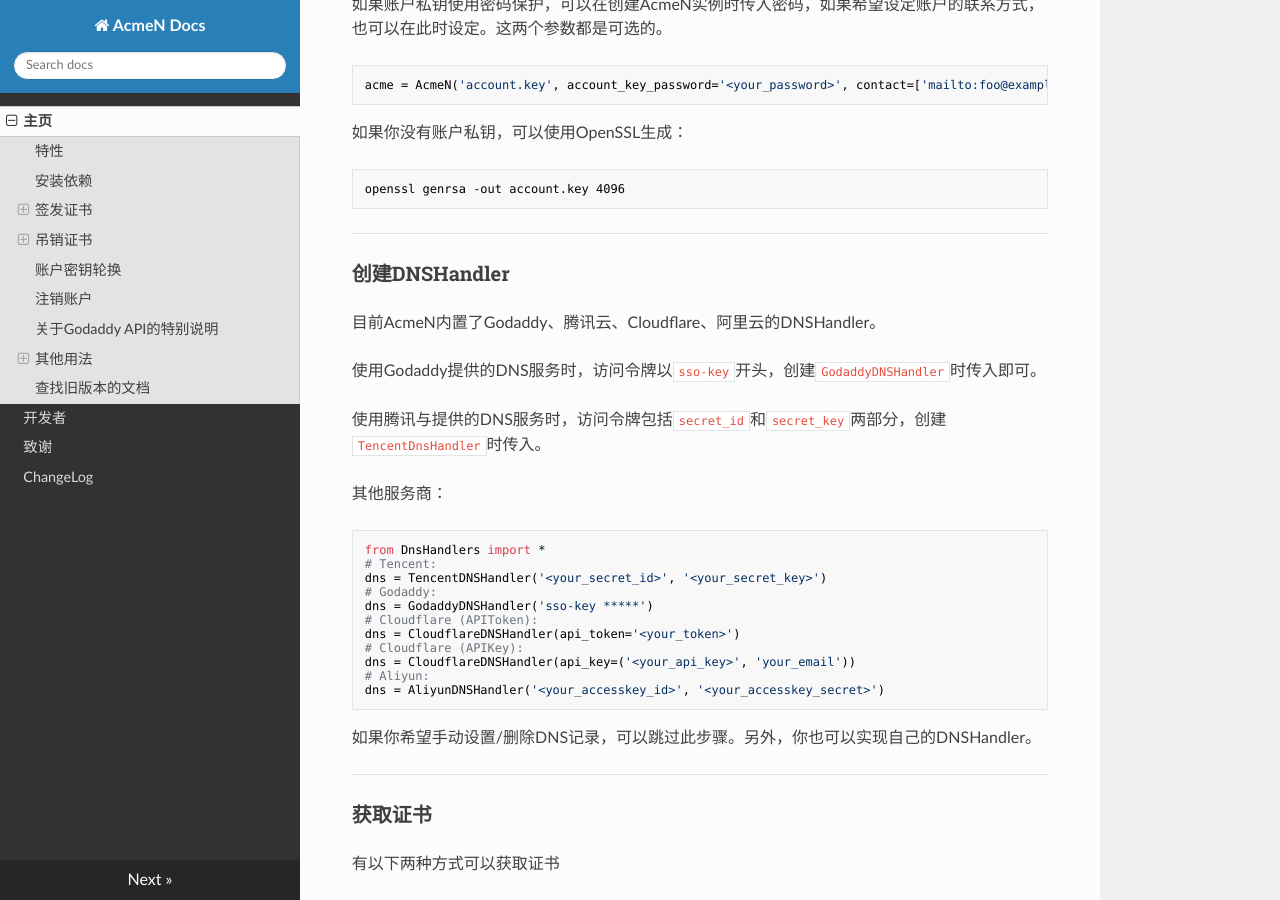
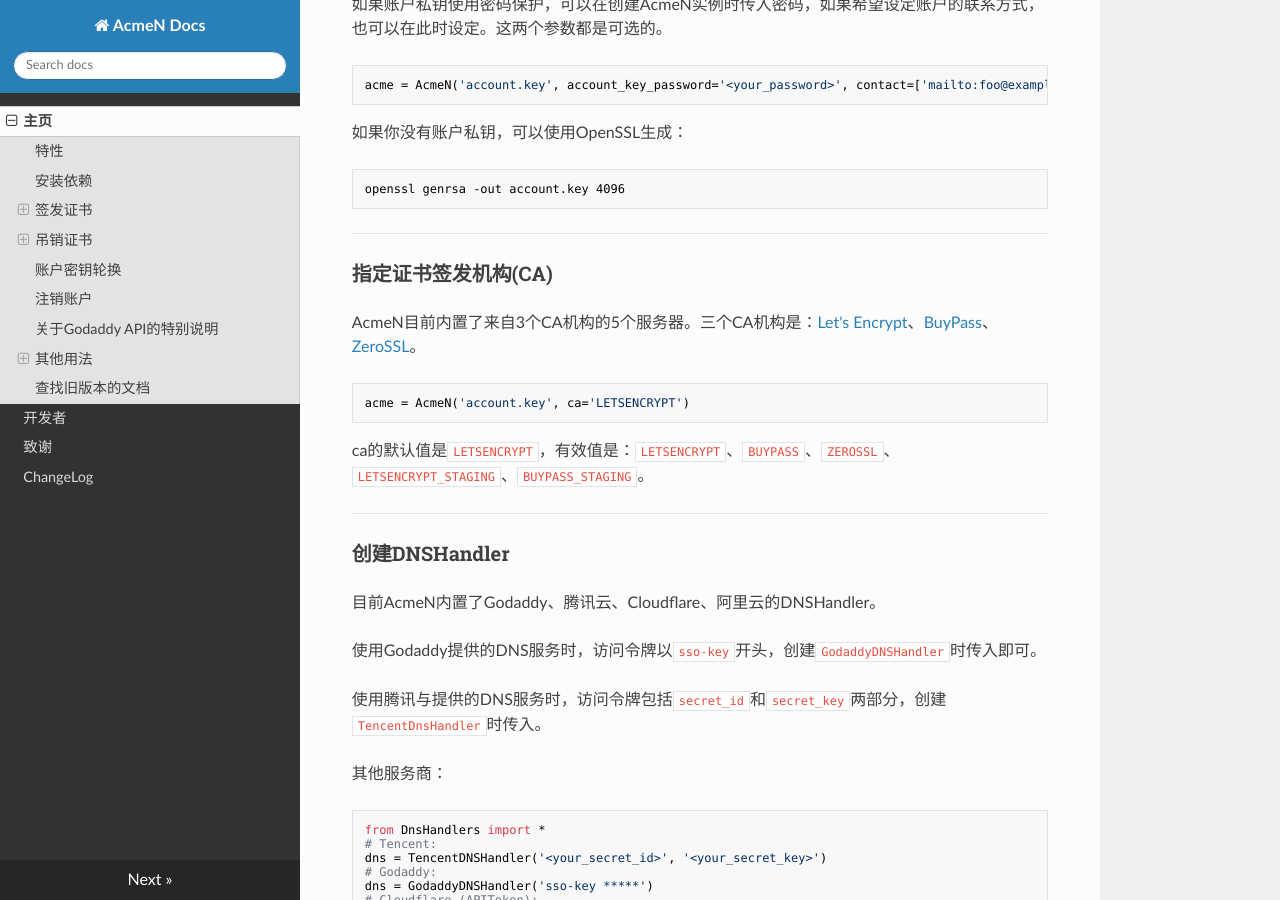
Before and after one commit to CBPJ/AcmeN, an MkDocs documentation site: the page built from docs/raw/index.md, in a window 1280 px wide and 900 px high, scrolled down 1399 px. Built offline with MkDocs 1.6.1, drawn with Linux system fonts in a browser that asks for light colours; nearby versions of some CDN libraries; some of the changed text lies outside the part shown.

Commit message:
update docs

````diff
--- a/docs/mkdocs.yml
+++ b/docs/mkdocs.yml
@@ -2,7 +2,7 @@ site_name: AcmeN Docs
 theme: readthedocs
 docs_dir: raw
 site_dir: docs
-copyright: copyright (c) 2020 Huo Jiacheng
+copyright: copyright (c) 2020-2022 Huo Jiacheng
 
 nav:
     - 主页: index.md
--- a/docs/raw/index.md
+++ b/docs/raw/index.md
@@ -13,7 +13,7 @@ AcmeN实现了RFC8555中描述的以下特性：
 - 签发证书
 - 吊销证书
 
-**注意：**我们尚未对AcmeN进行完整的测试，如需在生产环境中使用，你需要自行测试其可靠性。另外，AcmeN仍在开发阶段，`v0.*.*`版本无法严格保证API向后兼容性。
+**注意：** 我们尚未对AcmeN进行完整的测试，如需在生产环境中使用，你需要自行测试其可靠性。另外，AcmeN仍在开发阶段，`v0.*.*`版本无法严格保证API向后兼容性。
 
 ## 安装依赖
 
@@ -63,6 +63,18 @@ acme = AcmeN('account.key', account_key_password='<your_password>', contact=['ma
 ```bash
 openssl genrsa -out account.key 4096
 ```
+
+-----
+
+### 指定证书签发机构(CA)
+
+AcmeN目前内置了来自3个CA机构的5个服务器。三个CA机构是：[Let's Encrypt](https://letsencrypt.org)、[BuyPass](https://www.buypass.com)、[ZeroSSL](https://zerossl.com/)。
+
+```python
+acme = AcmeN('account.key', ca='LETSENCRYPT')
+```
+
+ca的默认值是`LETSENCRYPT`，有效值是：`LETSENCRYPT`、`BUYPASS`、`ZEROSSL`、`LETSENCRYPT_STAGING`、`BUYPASS_STAGING`。
 
 -----
 
````
Also changed, not shown: 1 other file.
